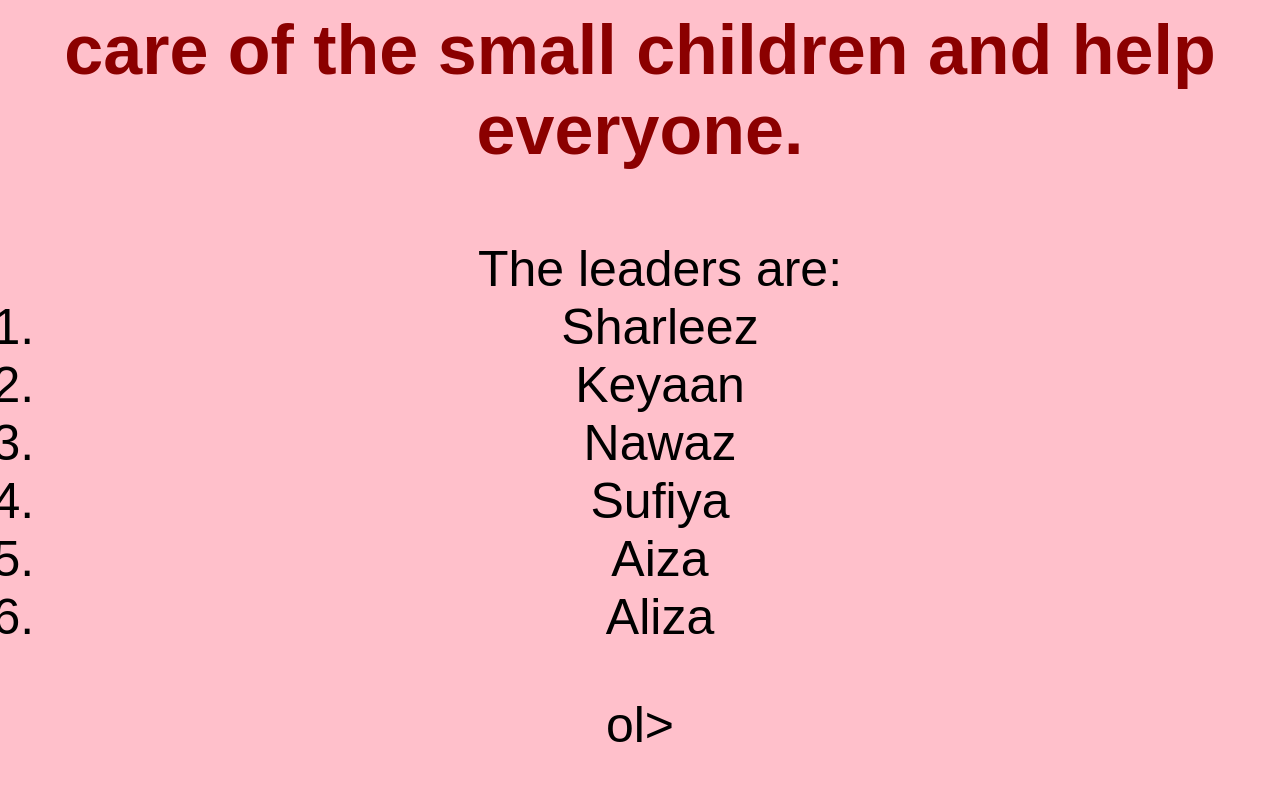
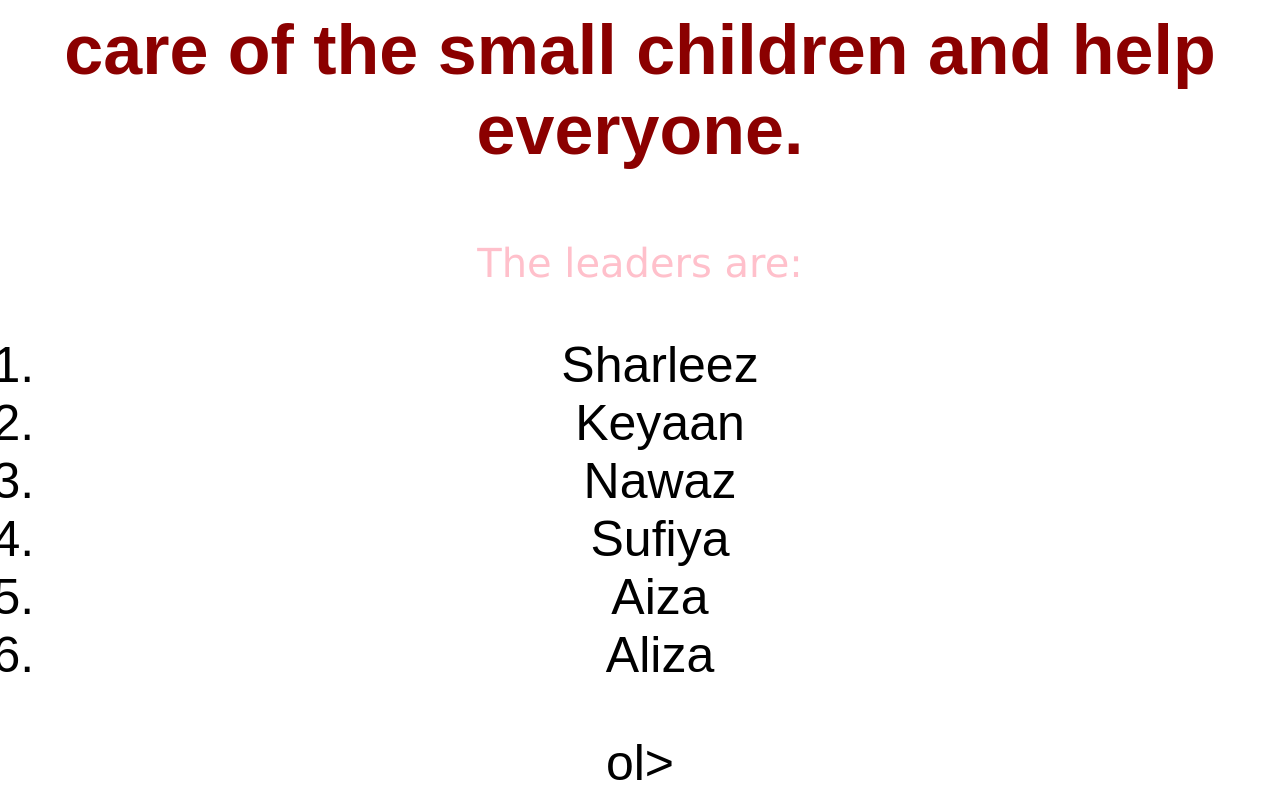
Before and after one commit to nawazahmedmansuri/Mission-Vadodara, a plain HTML site: page index.html in a window 1280 px wide. Shown: the part 1635-2435 px from the top of the page. Before the commit the page ends 2397 px from the top, so only its background shows below. Drawn offline with Linux system fonts and the light colour scheme.

Commit message:
Update index.html

```diff
--- a/index.html
+++ b/index.html
@@ -3,7 +3,7 @@
  <head>
 <style>
 body {
- background-color: pink;
+ background-color: lilac;
  font-size: 50px;
  font-family: Arial;
  color: black;
@@ -36,7 +36,8 @@ h3 {
 <h1> Our Family Function Leaders </h1>
 <h2> This family function is an occasion that brings together some members of a family to celebrate happy moments, strengthen family bonds and create lasting memories. These gatherings play a crucial role in maintaining family unity, understanding, and love. Whether it is a small intimate gathering or a grand celebration, in this family function everyone will be  filled with joy, laughter, and a sense of togetherness.</h2>
 <h3> I am Nawaz Ahmed Mansuri. My dad have taken a new house and because of this, we are going to do a small function in which the leaders will take care of the small children and help everyone.  </h3>
-<ol> The leaders are:
+ <p>The leaders are:</p>
+<ol>
  <li>Sharleez</li>
  <li>Keyaan</li>
  <li>Nawaz</li>
```
